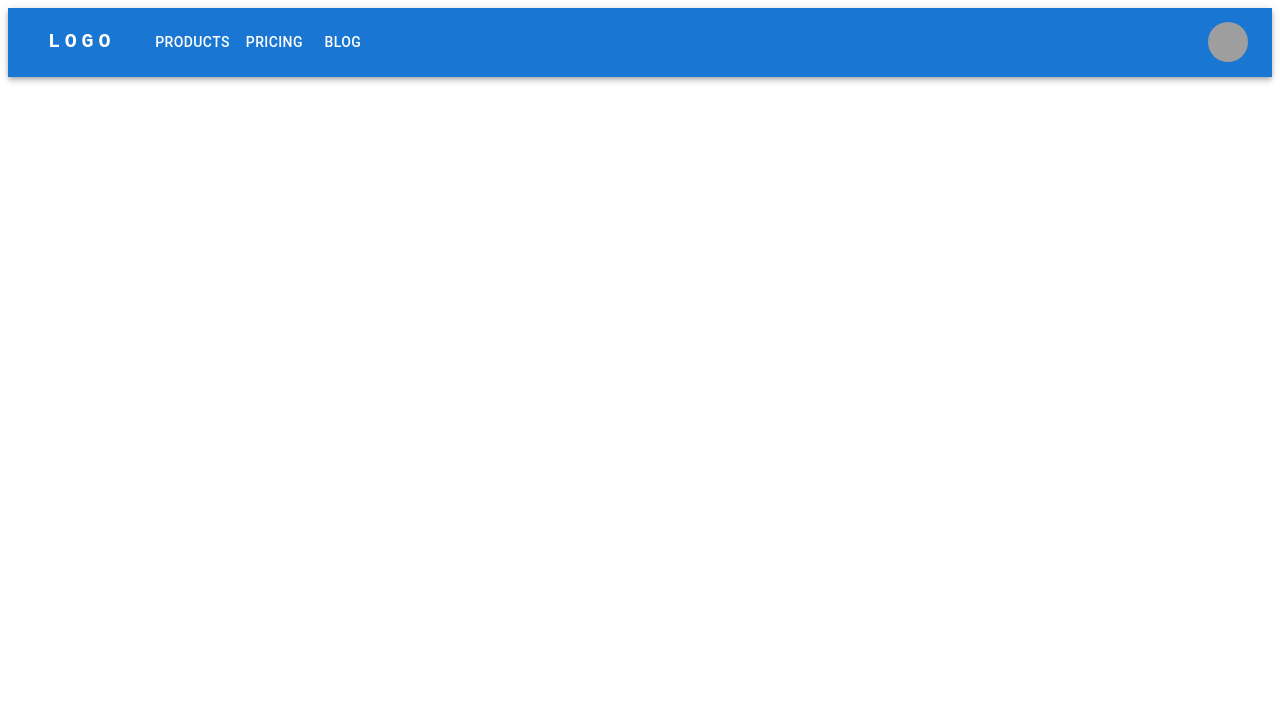
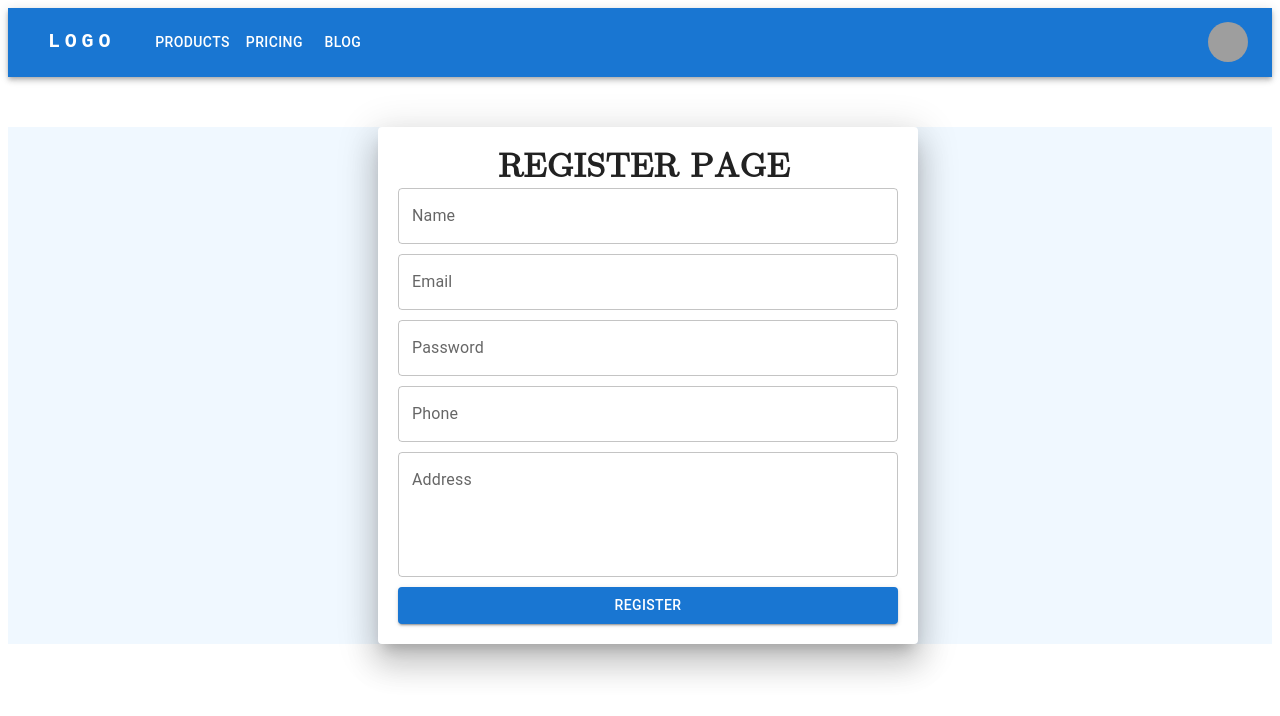
Before and after one commit to Shreyya18/Mern-Internship, a React (Vite) app in the folder crudApp/client/: page / in a window 1280 px wide. Shown: the top 716 px of the page. Built offline with nearby package versions, Linux system fonts and the light colour scheme; grey boxes are pictures that could not be loaded; some icons are missing.

Commit message:
feat(client): implement user registration component with form handling and API integration

```diff
--- /dev/null
+++ b/crudApp/client/src/Modules/User/UComponents/Register.jsx
@@ -0,0 +1,51 @@
+import React, { useState } from 'react'
+import Typography from '@mui/material/Typography';
+import Paper from '@mui/material/Paper';
+import TextField from '@mui/material/TextField';
+import Button from '@mui/material/Button';
+import axios from 'axios';
+export default function Register() {
+  const [formData,setFormData]=useState({
+    name:'',
+    email:'',
+    password:'',
+    phone:'',
+    address:''
+
+  })
+
+  const handleChange=(e)=>{
+    console.log({...formData,[e.target.name]:e.target.value})
+    setFormData({...formData,[e.target.name]:e.target.value})
+  }
+  const handleRegister=()=>{
+    //   const existingusers=JSON.parse(localStorage.getItem('userdetails'))||[];
+    //   console.log(existingusers)
+    //   const allusers=[...existingusers,formData]
+    //   localStorage.setItem('userdetails',JSON.stringify(allusers))
+    //   alert("Registered Successful")
+    console.log("Form Details:",formData)
+    axios.post('http://localhost:7000/user/registeruser',formData)
+    .then((res)=>{
+        console.log("Registered User:",res.data)
+        //alert("Registered Successful")
+       alert(res.data.message)
+    })
+    .catch((error)=>{
+        console.log(error)
+    })
+  }
+  return (
+    <div style={{backgroundColor:"aliceblue"}}>
+      <Paper elevation={20} style={{width:"500px",padding:"20px",marginTop:"50px",marginBottom:"50px",marginLeft:"370px"}}>
+      <Typography variant='h4' style={{fontFamily:"math",fontWeight:"bold", marginLeft:"100px"}}>REGISTER PAGE</Typography>
+      <TextField variant='outlined' label=' Name' name='name'type='Text'  onChange={handleChange} fullWidth style={{marginBottom:"10px"}}/>
+      <TextField variant='outlined' label='Email' fullWidth  name='email' type='Email' style={{marginBottom:"10px"}} onChange={handleChange}/>
+      <TextField variant='outlined' label='Password' fullWidth name='password' type='password' style={{marginBottom:"10px"}} onChange={handleChange}/>
+      <TextField variant='outlined' label='Phone ' fullWidth name='phone'type='Number' style={{marginBottom:"10px"}} onChange={handleChange}/>
+       <TextField variant='outlined' label='Address ' name='address'multiline rows={4} fullWidth style={{marginBottom:"10px"}} onChange={handleChange}/>
+       <Button variant='contained' fullWidth onClick={handleRegister}>Register</Button>
+      </Paper>
+    </div>
+  )
+}
--- a/crudApp/client/src/Modules/User/URoutes/UserRoutes.jsx
+++ b/crudApp/client/src/Modules/User/URoutes/UserRoutes.jsx
@@ -2,6 +2,7 @@ import React from 'react'
 import {Route, Routes} from 'react-router-dom'
 import UHome from '../UComponents/UHome'
 import Topbar from '../UComponents/Topbar'
+import Register from '../UComponents/Register'
 
 const UserRoutes = () => {
   return (
@@ -9,6 +10,7 @@ const UserRoutes = () => {
       <Topbar/>
         <Routes>
             <Route path='/UHome' element={<UHome/>} />
+            <Route path='/' element={<Register/>} />
         </Routes>
     </div>
   )
```
Also changed, not shown: 1 other file (tests, documents, lock files or other folders).
